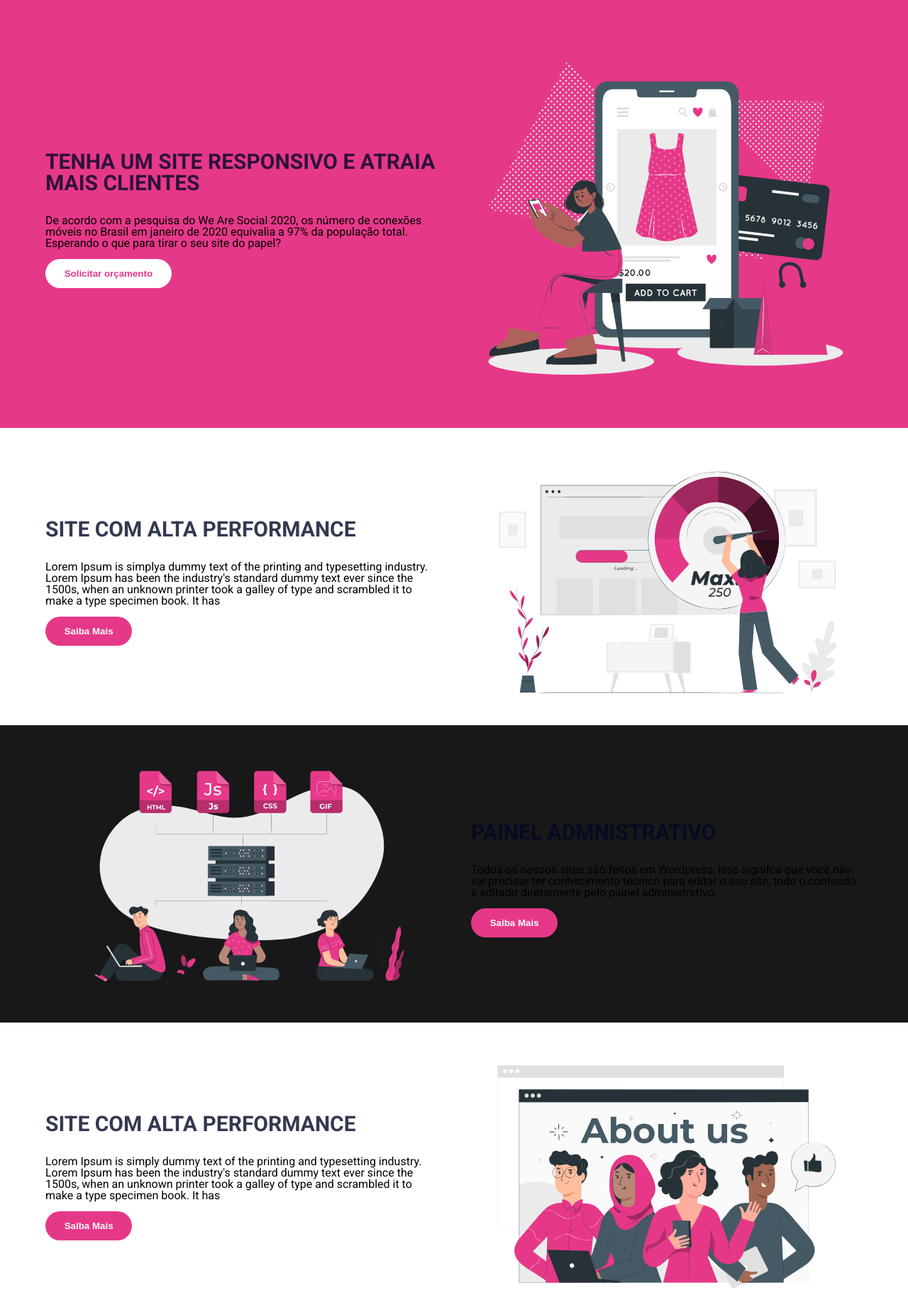
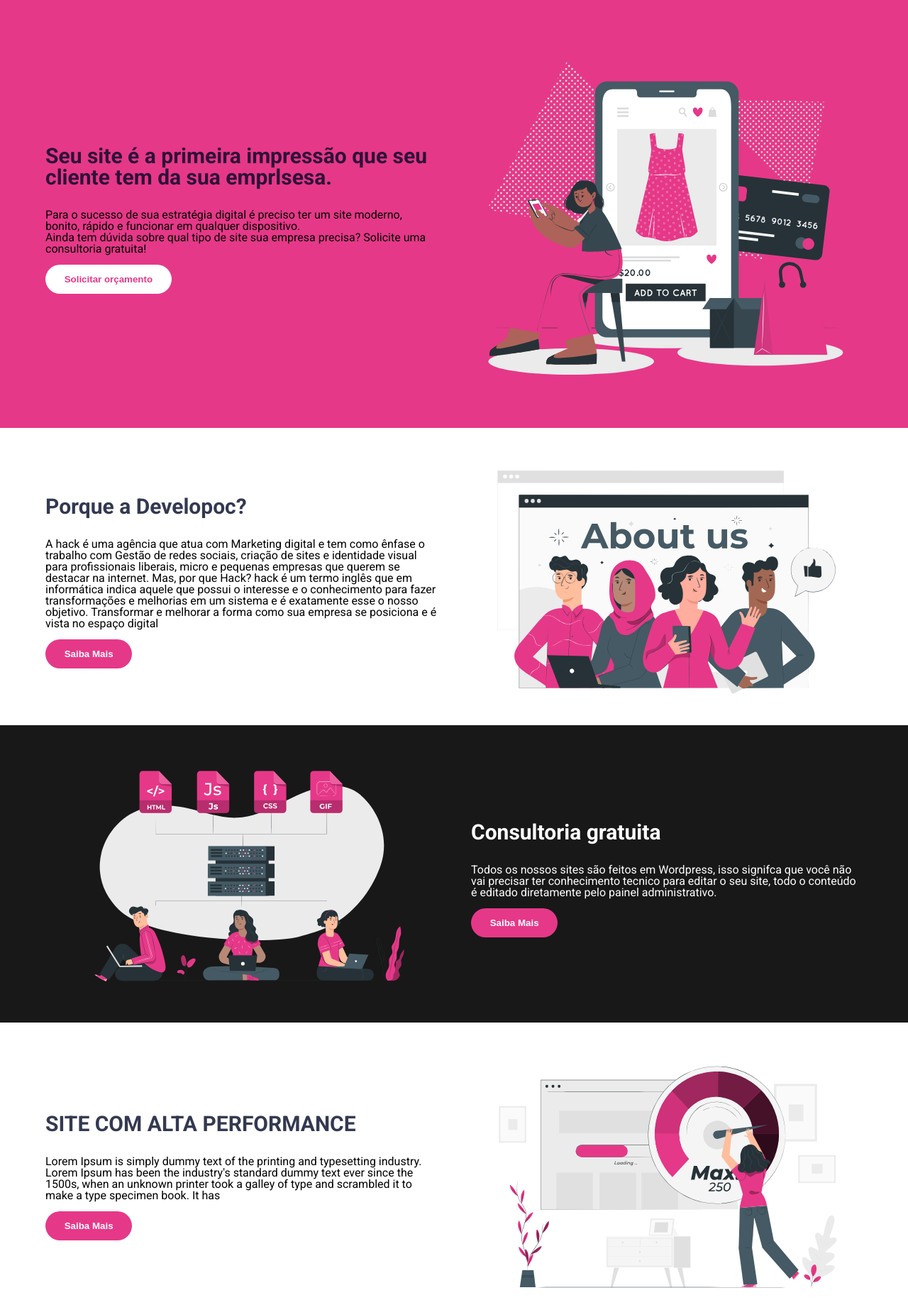
Before and after one commit to Theleozinho/wordpress, a PHP site: page / in a window 1280 px wide. Shown: the part 68-1900 px from the top of the page at 71% size. Run offline with PHP 8.4, Linux system fonts and the light colour scheme; some libraries are stand-ins or nearby versions.

Commit message:
Alteração das categorias

```diff
--- a/css/banner.css
+++ b/css/banner.css
@@ -37,14 +37,17 @@
     background-color: #e63888;
 }
 
-.bloco-c{
+.bloco-c, .bloco-c h2{
     background-color: #181818;
+    color: #fff;
 }
 
 .b-btn {
     background-color:var(--color-pink);
     color:#fff;
     }
+
+
 
 @media screen and (min-width: 750px){
 
--- a/index.html
+++ b/index.html
@@ -35,10 +35,10 @@
 <div class="bloco-a">
 <section class="banner">
     <div class="b-conteudo b-box">
-        <h2>TENHA UM SITE RESPONSIVO E ATRAIA MAIS CLIENTES</h2>
+        <h2>Seu site é a primeira impressão que seu cliente tem da sua emprlsesa.</h2>
 
-        <p>De acordo com a pesquisa do We Are Social 2020,  os número de conexões móveis no Brasil em janeiro de 2020 equivalia a 97% da população total.</p>
-        <p>Esperando o que para tirar o seu site do papel?</p>
+        <p>Para o sucesso de sua estratégia digital é preciso ter um site moderno, bonito, rápido e funcionar em qualquer dispositivo.</p>
+        <p>Ainda tem dúvida sobre qual tipo de site sua empresa precisa? Solicite uma consultoria gratuita!</p>
         <button class="a-btn">Solicitar orçamento</button>
 
     </div>
@@ -57,19 +57,18 @@
 <section class="banner veloz">
 
     <div class="b-conteudo b-box">
-        <h2>SITE COM ALTA PERFORMANCE</h2>
+        <h2>Porque a Developoc?</h2>
 
-        <p>Lorem Ipsum is simplya dummy text of the printing and typesetting industry.
-        Lorem Ipsum has been the industry's standard dummy text ever since the
-        1500s, when an unknown printer took a galley of type and scrambled
-        it to make a type specimen book. It has </p>
+        <p>A hack é uma agência que atua com Marketing digital e tem como ênfase o trabalho com Gestão de redes sociais, criação de sites e identidade visual  para profissionais liberais, micro e pequenas empresas que querem se destacar na internet.
+
+            Mas, por que Hack? hack é um termo inglês que em informática indica aquele que possui o interesse e o conhecimento para fazer transformações e melhorias em um sistema e é exatamente esse o nosso objetivo. Transformar e melhorar a forma como sua empresa se posiciona e é vista no espaço digital</p>
 
         <button class="b-btn">Saiba Mais</button>
 
     </div>
 
     <div class="b-img b-box">
-        <img src="img/fast-ico.svg" alt="imagem vetorizada de uma mulher sentada no celular" />
+        <img src="img/About_us.svg" alt="imagem vetorizada de uma mulher sentada no celular" />
     </div>
 </section>
 </div>
@@ -82,7 +81,7 @@
             <img src="img/dev.svg" alt="imagem vetorizada de uma mulher sentada no celular" />
         </div>
         <div class="b-conteudo b-box">
-            <h2>PAINEL ADMNISTRATIVO</h2>
+            <h2>Consultoria gratuita</h2>
 
             <p>Todos os nossos sites são feitos em Wordpress,
                 isso signifca que você não vai precisar ter conhecimento tecnico para editar o seu site, todo o conteúdo é editado diretamente pelo painel administrativo. </p>
@@ -111,7 +110,7 @@
         </div>
 
         <div class="b-img b-box">
-            <img src="img/About_us.svg" alt="imagem vetorizada de uma mulher sentada no celular" />
+            <img src="img/fast-ico.svg" alt="imagem vetorizada de uma mulher sentada no celular" />
         </div>
     </section>
     </div>
@@ -119,6 +118,6 @@
 
 
 
-
+<script type="text/javascript" src="main.js"></script>
 </body>
 </html>
--- a/main.js
+++ b/main.js
@@ -2,9 +2,10 @@
 
    const btnMenu = document.querySelector('.ico-menu');
    const menu = document.querySelector('.menu');
-
+alert("Ola mundo")
 
    function menuMobile(){
+
     if(menu.classList.contains("menu-mobile")){
         menu.classList.remove("menu-mobile")
     }
```
